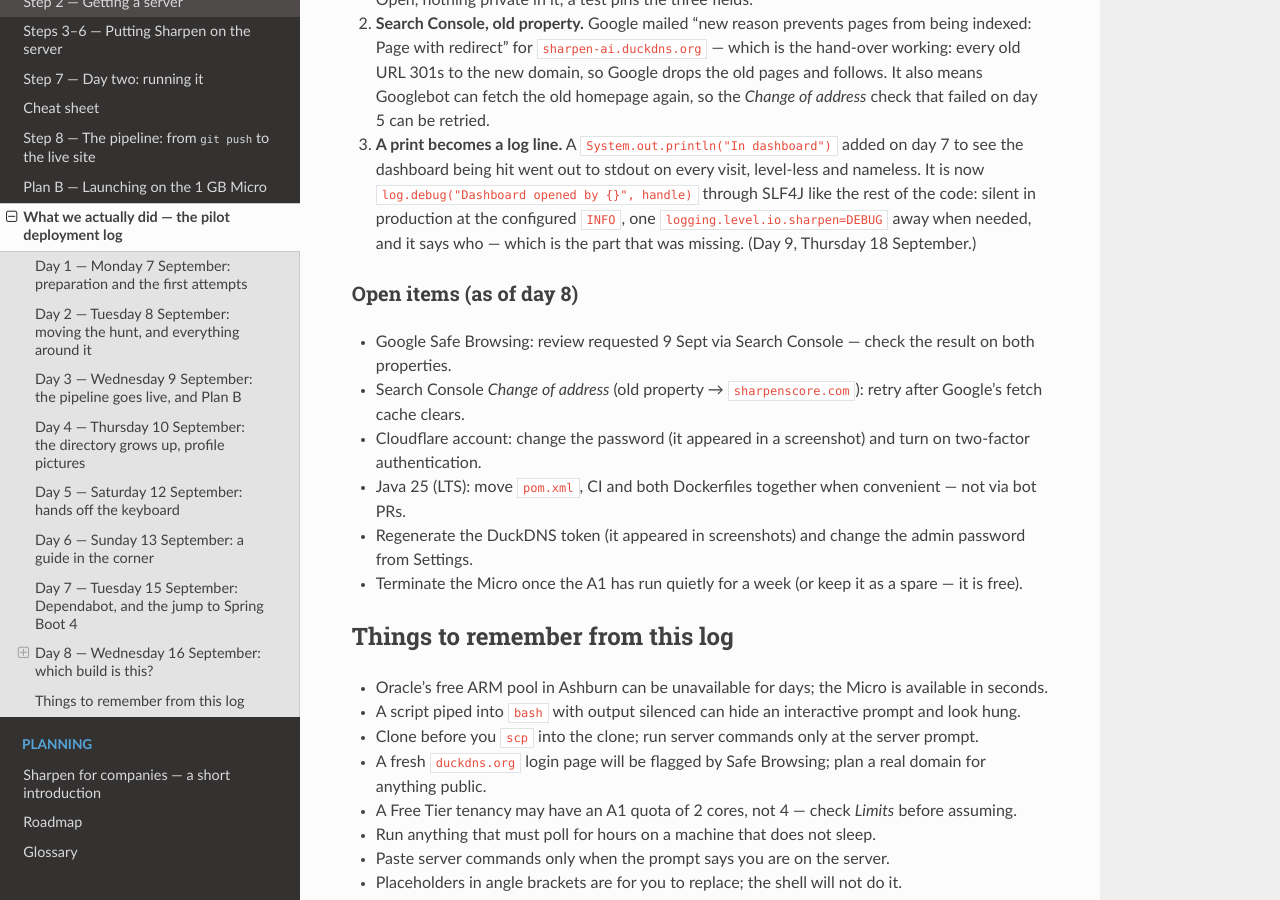
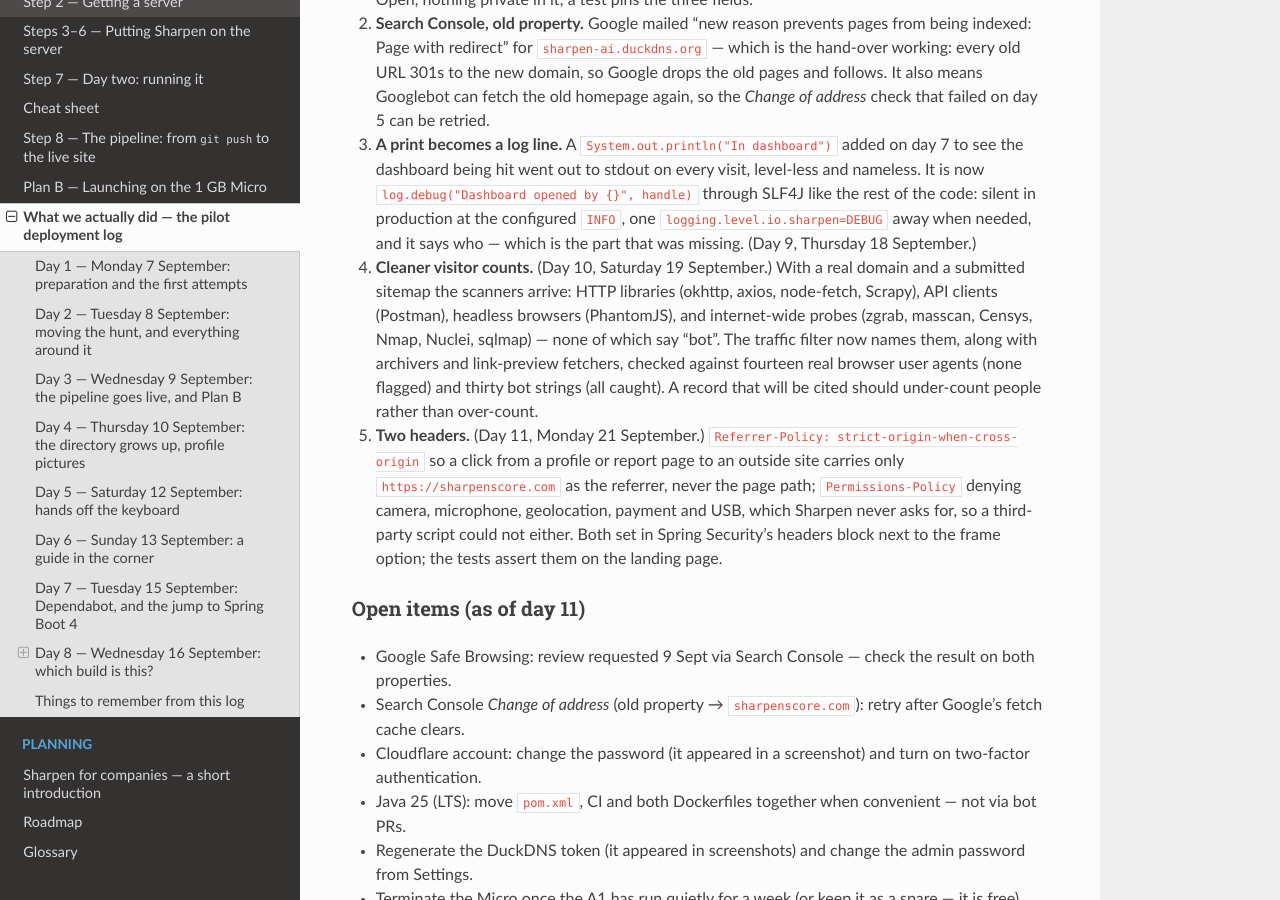
Before and after one commit to bhushanladde02/sharpen, a Sphinx documentation site: the page built from docs/deployment/09-pilot-log.rst, in a window 1280 px wide and 900 px high, scrolled down 10171 px. Built offline with Sphinx 7.4.7 and the Read the Docs theme 3.1.0, drawn with Linux system fonts in a browser that asks for light colours.

Commit message:
Referrer-Policy and Permissions-Policy headers; pilot log days 9-11

```diff
--- a/docs/architecture/how-it-works.rst
+++ b/docs/architecture/how-it-works.rst
@@ -148,7 +148,10 @@
 CSRF protection, and leaves the landing page, login, registration, public profiles and static files open.
 Roles come from ``account_type``; ``/candidates`` requires ``COMPANY``. Beyond the URL rules, every repository
 query that returns a person's data takes the caller's id as a parameter (``findByIdAndPersonId``), so there is no
-code path where one account can read another's sessions by guessing an id.
+code path where one account can read another's sessions by guessing an id. The web chain also sets the
+browser-side headers: ``X-Frame-Options: SAMEORIGIN`` (no embedding by other sites), ``Referrer-Policy:
+strict-origin-when-cross-origin`` (an outbound click reveals the site, never the page), and a
+``Permissions-Policy`` that denies camera, microphone, geolocation, payment and USB outright.
 
 What we use from Spring Boot, and why it matters
 ------------------------------------------------
--- a/docs/deployment/09-pilot-log.rst
+++ b/docs/deployment/09-pilot-log.rst
@@ -412,8 +412,21 @@
    production at the configured ``INFO``, one ``logging.level.io.sharpen=DEBUG`` away when needed, and it
    says who — which is the part that was missing. (Day 9, Thursday 18 September.)
 
-Open items (as of day 8)
-^^^^^^^^^^^^^^^^^^^^^^^^
+#. **Cleaner visitor counts.** (Day 10, Saturday 19 September.) With a real domain and a submitted sitemap
+   the scanners arrive: HTTP libraries (okhttp, axios, node-fetch, Scrapy), API clients (Postman), headless
+   browsers (PhantomJS), and internet-wide probes (zgrab, masscan, Censys, Nmap, Nuclei, sqlmap) — none of
+   which say "bot". The traffic filter now names them, along with archivers and link-preview fetchers,
+   checked against fourteen real browser user agents (none flagged) and thirty bot strings (all caught). A
+   record that will be cited should under-count people rather than over-count.
+
+#. **Two headers.** (Day 11, Monday 21 September.) ``Referrer-Policy: strict-origin-when-cross-origin`` so
+   a click from a profile or report page to an outside site carries only ``https://sharpenscore.com`` as the
+   referrer, never the page path; ``Permissions-Policy`` denying camera, microphone, geolocation, payment and
+   USB, which Sharpen never asks for, so a third-party script could not either. Both set in Spring
+   Security's headers block next to the frame option; the tests assert them on the landing page.
+
+Open items (as of day 11)
+^^^^^^^^^^^^^^^^^^^^^^^^^
 
 * Google Safe Browsing: review requested 9 Sept via Search Console — check the result on both properties.
 * Search Console *Change of address* (old property → ``sharpenscore.com``): retry after Google's fetch cache clears.
```
Also changed, not shown: 2 other files.
